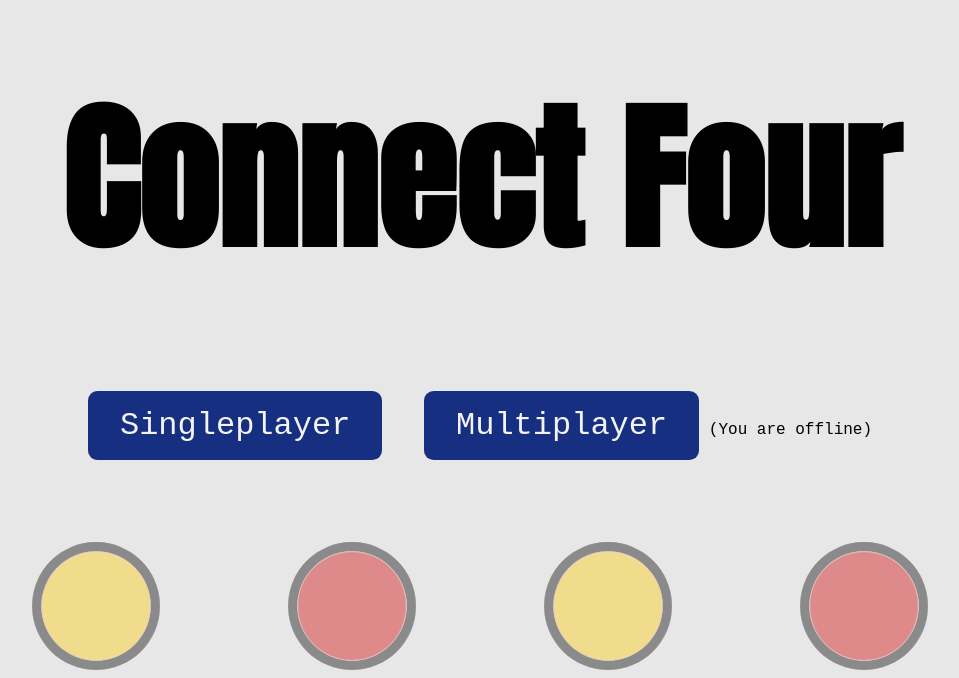
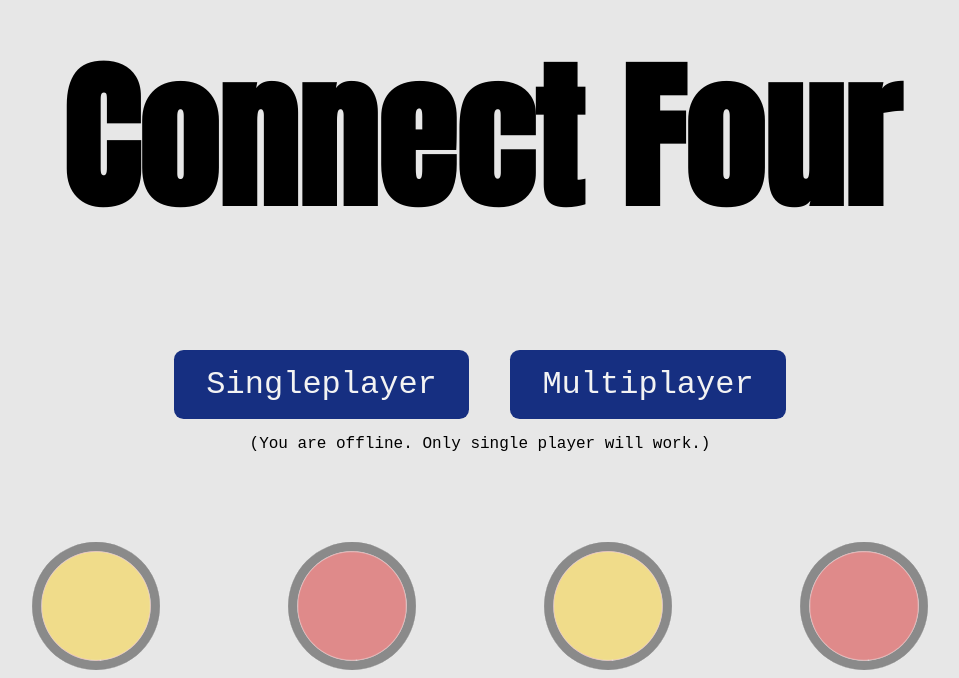
Before and after one commit to chester-cervantes/connectfour, a website: page public/offline.html in a window 1280 px wide. Shown: the part 122-800 px from the top of the page, without its empty margins (160-1119 px from the left). Drawn offline with Linux system fonts and the light colour scheme; a web font is replaced by a local one.

Commit message:
fix index and offline html

```diff
--- a/public/offline.html
+++ b/public/offline.html
@@ -19,7 +19,9 @@
         <div>
             <a href="/singleplayer.html" class="btn splash-btn">Singleplayer</a>
             <a href="/multiplayer.html" class="btn splash-btn inactive-link">Multiplayer</a>
-            <span>(You are offline)</span>
+        </div>
+        <div class="offline-info">
+            <span>(You are offline. Only single player will work.)</span>
         </div>
     </div>
 
--- a/public/style.css
+++ b/public/style.css
@@ -205,6 +205,7 @@ body {
         background-color: hsl(221, 100%, 75%);
     }
 }
+
 .player {
     margin: 2vmin;
 }
@@ -215,8 +216,7 @@ body {
     text-decoration: line-through;
 }
 
-.connected.active,
-.ready.active {
+.connected.active, .ready.active {
     opacity: 1;
     text-decoration: none;
 }
@@ -234,4 +234,8 @@ span.green {
 .inactive-link {
     pointer-events: none;
     cursor: default;
- }
+}
+
+.offline-info {
+    padding: 2em;
+}
```
Also changed, not shown: public/index.html (+1 -6 lines).
